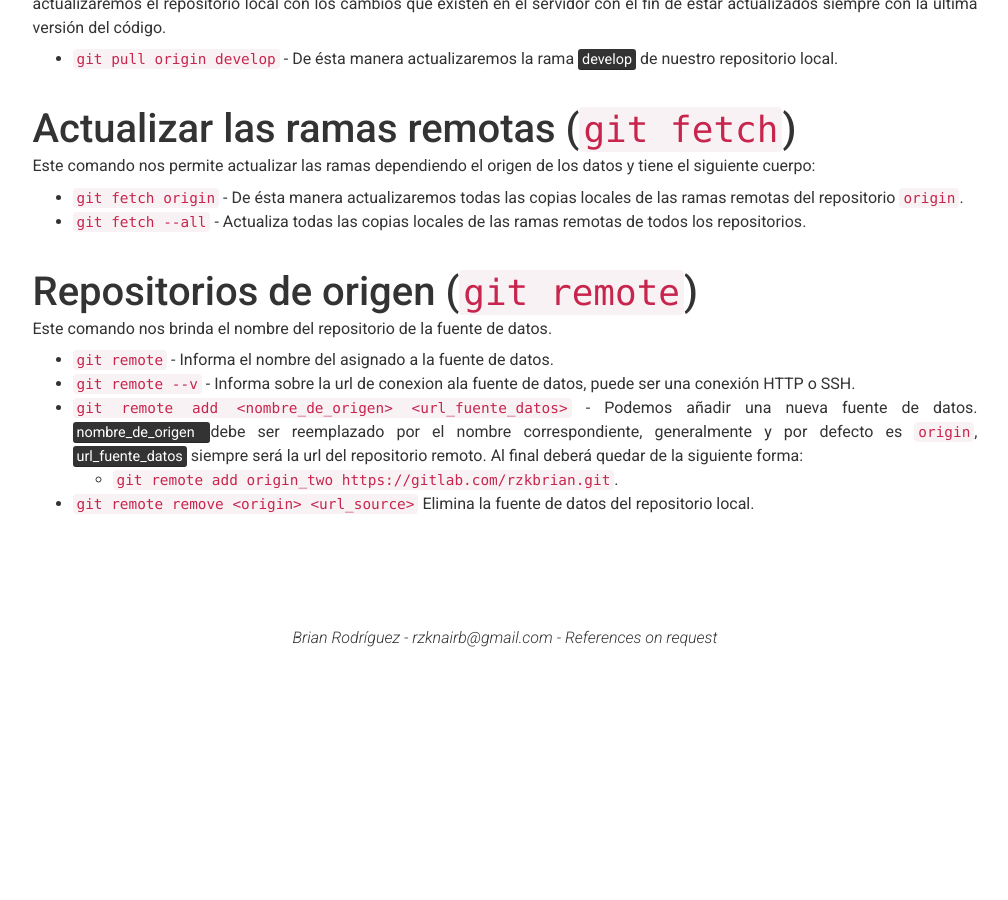
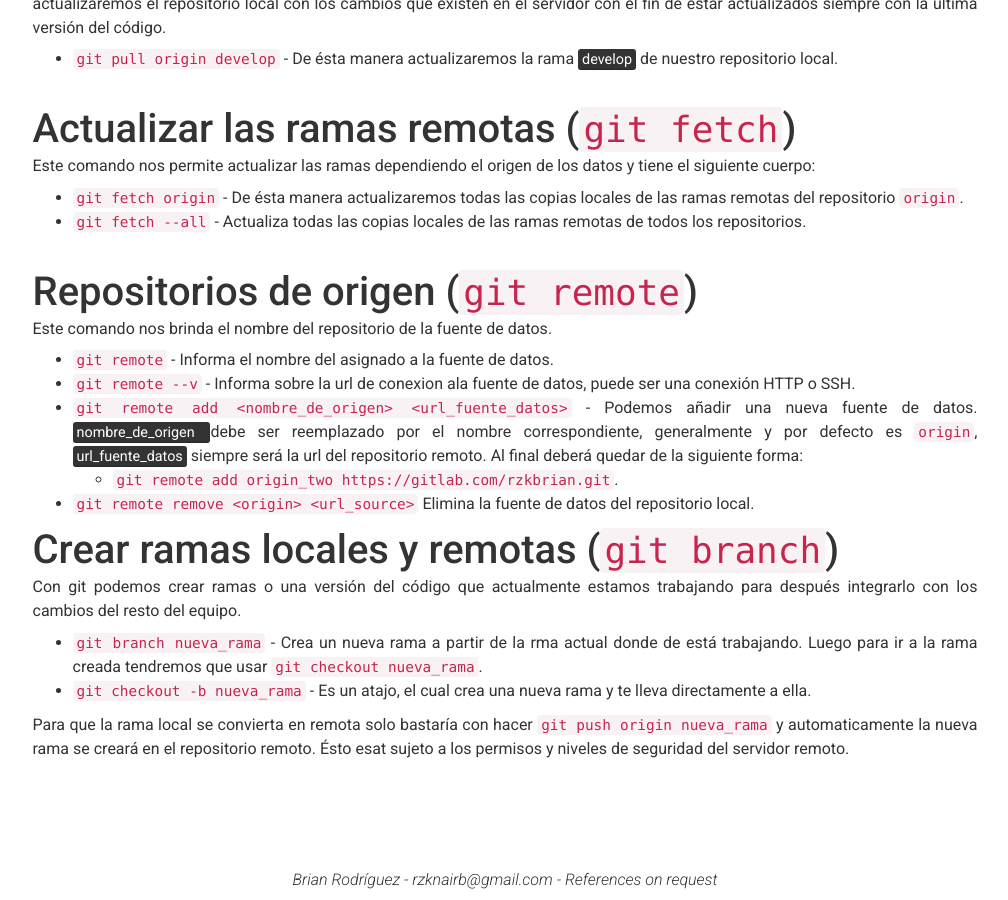
Before and after one commit to rzkbrian/rzkbrian.github.io, a Jekyll site: the page built from _posts/2020-04-24-usando-git.md, in a window 1280 px wide and 900 px high, scrolled down 2818 px. Shown: the whole window, without its empty margins (135-1143 px from the left). Built offline with Jekyll 4.4.1, drawn with Linux system fonts in a browser that asks for light colours; nearby versions of some CDN libraries; before the commit the page ends 3476 px from its top, so only the background shows below that.

Commit message:
git branch

```diff
--- a/_posts/2020-04-24-usando-git.md
+++ b/_posts/2020-04-24-usando-git.md
@@ -105,3 +105,11 @@ Este comando nos brinda el nombre del repositorio de la fuente de datos.
 + `git remote add <nombre_de_origen> <url_fuente_datos>` - Podemos añadir una nueva fuente de datos. <mark> nombre_de_origen </mark> debe ser reemplazado por el nombre correspondiente, generalmente y por defecto es `origin`, <mark>url_fuente_datos</mark> siempre será la url del repositorio remoto. Al final deberá quedar de la siguiente forma:
     - `git remote add origin_two https://gitlab.com/rzkbrian.git`.
 + `git remote remove <origin> <url_source>` Elimina la fuente de datos del repositorio local.
+
+# Crear ramas locales y remotas (`git branch`)
+Con git podemos crear ramas o una versión del código que actualmente estamos trabajando para después integrarlo con los cambios del resto del equipo.
+
++ `git branch nueva_rama` - Crea un nueva rama a partir de la rma actual donde de está trabajando. Luego para ir a la rama creada tendremos que usar `git checkout nueva_rama`.
++ `git checkout -b nueva_rama` - Es un atajo, el cual crea una nueva rama y te lleva directamente a ella.
+
+Para que la rama local se convierta en remota solo bastaría con hacer `git push origin nueva_rama` y automaticamente la nueva rama se creará en el repositorio remoto. Ésto esat sujeto a los permisos y niveles de seguridad del servidor remoto.
```
